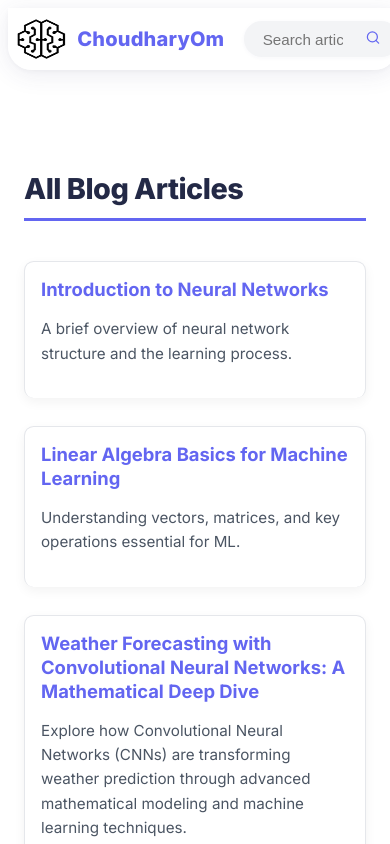
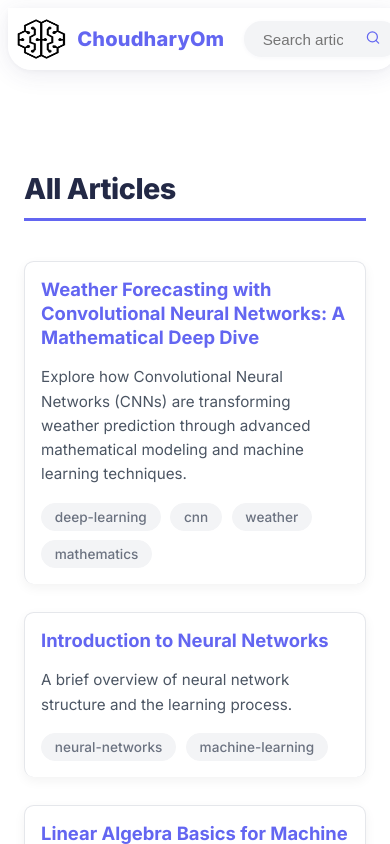
Before and after one commit to choudharyom/choudharyom.github.io, a Next.js app: page /blog in a window 390 px wide. Shown: the top 844 px of the page. Built offline with nearby package versions, Linux system fonts and the light colour scheme.

Commit message:
fix blog index.js improve tag css

```diff
--- a/src/pages/blog/index.js
+++ b/src/pages/blog/index.js
@@ -1,40 +1,72 @@
-import Link from 'next/link';
-import { getAllPosts } from '@/lib/posts'; // Import the helper function
-import styles from '@/styles/BlogIndex.module.css';
+// src/pages/blog/index.js (or src/pages/blog.js)
 
-// Receive posts as props from getStaticProps
-const BlogIndexPage = ({ posts }) => {
+import Head from 'next/head';
+import Link from 'next/link'; // Import Link
+import { getAllPosts } from '@/lib/posts'; // Adjust path if necessary
+import styles from '@/styles/BlogIndex.module.css'; // Use the updated styles
+
+export default function BlogIndex({ allPosts }) {
   return (
-    // Assuming Layout is handled globally by _app.js
+    <>
+      <Head>
+        <title>Blog - ChoudharyOm</title>
+        <meta name="description" content="Read the latest articles on technology, programming, and more from Om Choudhary." />
+      </Head>
       <div className={styles.container}>
-      <h1>All Blog Articles</h1>
+        <h1>All Articles</h1>
+
+        {allPosts.length === 0 ? (
+          <p>No articles published yet.</p> // Optional: Message if no posts
+        ) : (
           <ul className={styles.postList}>
-        {posts && posts.length > 0 ? (
-          posts.map((post) => (
-            <li key={post.id} className={styles.postItem}> {/* Use post.id */}
+            {allPosts.map((post) => (
+              <li key={post.slug} className={styles.postItem}>
+                {/* Post Title Link */}
                 <Link href={`/blog/${post.slug}`} className={styles.postLink}>
                   {post.title}
                 </Link>
-              {/* Optional: Add excerpt or date here */}
+
+                {/* Post Excerpt (Optional but recommended) */}
+                {post.excerpt && (
                   <p className={styles.postExcerpt}>{post.excerpt}</p>
+                )}
+
+                {/* Post Tags (Render like in search.js) */}
+                {post.tags && post.tags.length > 0 && (
+                  <div className={styles.postTags}>
+                    {post.tags.map((tag) => (
+                      <Link
+                        key={tag}
+                        href={`/tags/${encodeURIComponent(tag.toLowerCase())}`}
+                        className={styles.tag}
+                      >
+                        {tag}
+                      </Link>
+                    ))}
+                  </div>
+                )}
               </li>
-          ))
-        ) : (
-          <p>No blog posts found.</p>
+            ))}
+          </ul>
         )}
-      </ul>
       </div>
+    </>
   );
-};
+}
 
-// Fetch all posts at build time
 export async function getStaticProps() {
-  const posts = getAllPosts(); // Get all posts from the lib
+  const allPosts = getAllPosts([
+    'title',
+    'slug',
+    'date',
+    'excerpt', // Ensure excerpt is fetched
+    'tags',    // Ensure tags are fetched
+  ]); // Adjust fields as needed by getAllPosts
+
+  // Optional: Sort posts by date if not already done in getAllPosts
+  allPosts.sort((post1, post2) => (post1.date > post2.date ? -1 : 1));
+
   return {
-    props: {
-      posts,
-    },
+    props: { allPosts },
   };
 }
-
-export default BlogIndexPage;
--- a/src/styles/BlogIndex.module.css
+++ b/src/styles/BlogIndex.module.css
@@ -25,7 +25,8 @@
   padding: 0;
   margin: 0;
   display: grid;
-  gap: 1.75rem; /* Same gap as search results */
+  gap: 2rem; /* Increase gap slightly for a 2-column layout */
+  grid-template-columns: repeat(2, 1fr); /* Create two equal columns */
 }
 
 /* --- Post Item (Card) --- */
@@ -118,6 +119,11 @@
   .container h1 {
     font-size: 2rem;
   }
+  .postList {
+    grid-template-columns: 1fr; /* Single column */
+    gap: 1.75rem; /* Can revert to original gap if desired */
+  }
+
   .postItem {
     padding: 1.2rem;
   }
```
Lines whose indentation alone changed are shown as unchanged.
